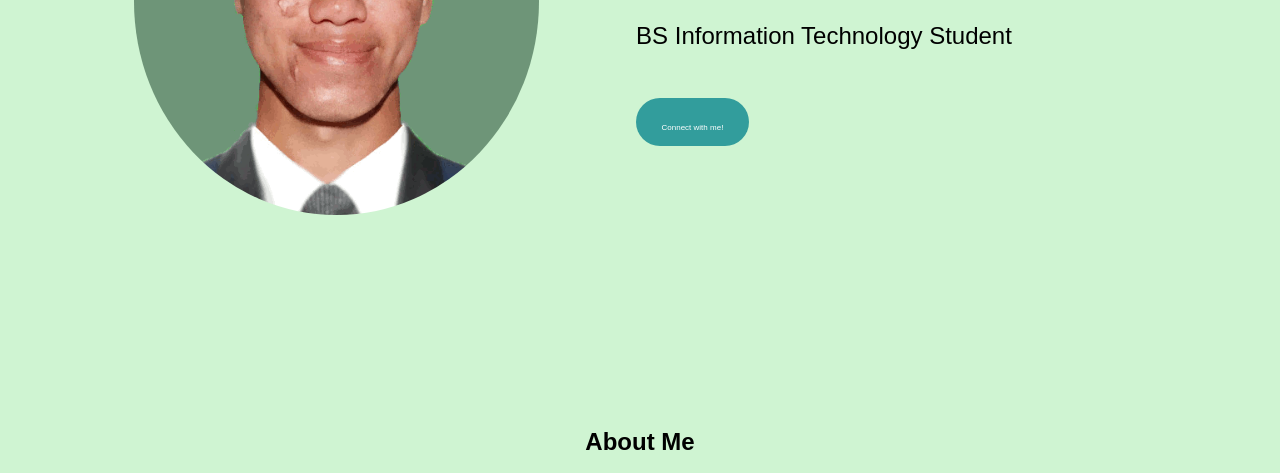
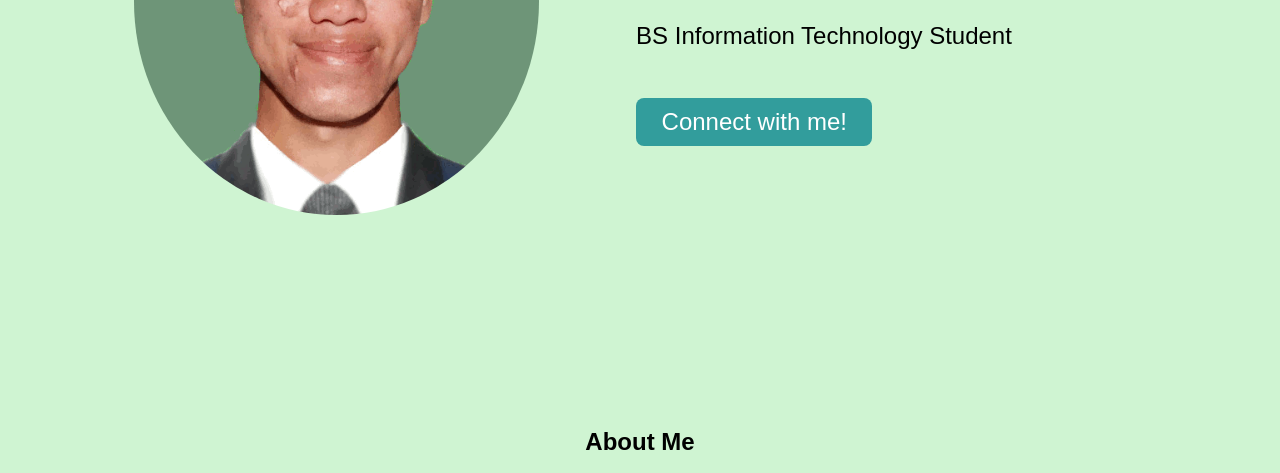
Before and after one commit to Sarcasty/sarcasty.github.io, a plain HTML site: page index.html in a window 1280 px wide. Shown: the part 316-789 px from the top of the page. Drawn offline with Linux system fonts and the light colour scheme.

Commit message:
style.css

```diff
--- a/style.css
+++ b/style.css
@@ -102,14 +102,14 @@ h1{
 .button{
     display: inline-block;
     background-color: #329d9c;
-    border-radius: 2rem;
+    border-radius: .5rem;
     padding: 2% 5%;
 }
 
 .button a{
     text-decoration: none;
     color: white;
-    font-size: .5rem;
+    font-size: 1.5rem;
 }
 
 span{
```
